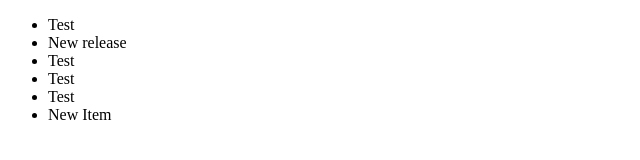
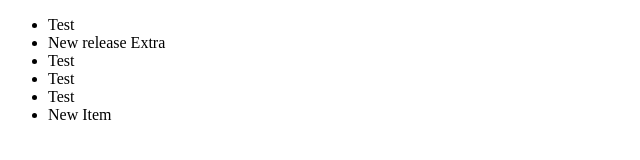
Before and after one commit to jamal08bd/testGitHub, a plain HTML site: page index.html in a window 1280 px wide. Shown: the full height of the page, 0-640 px from the left. Drawn offline with Linux system fonts and the light colour scheme.

Commit message:
new release extra

```diff
--- a/index.html
+++ b/index.html
@@ -6,7 +6,7 @@
 	 <body>
 	    <ul>
 		   <li>Test</li>
-		   <li>New release</li>
+		   <li>New release Extra</li>
 		   <li>Test</li>
 		   <li>Test</li>
 		   <li>Test</li>
```
